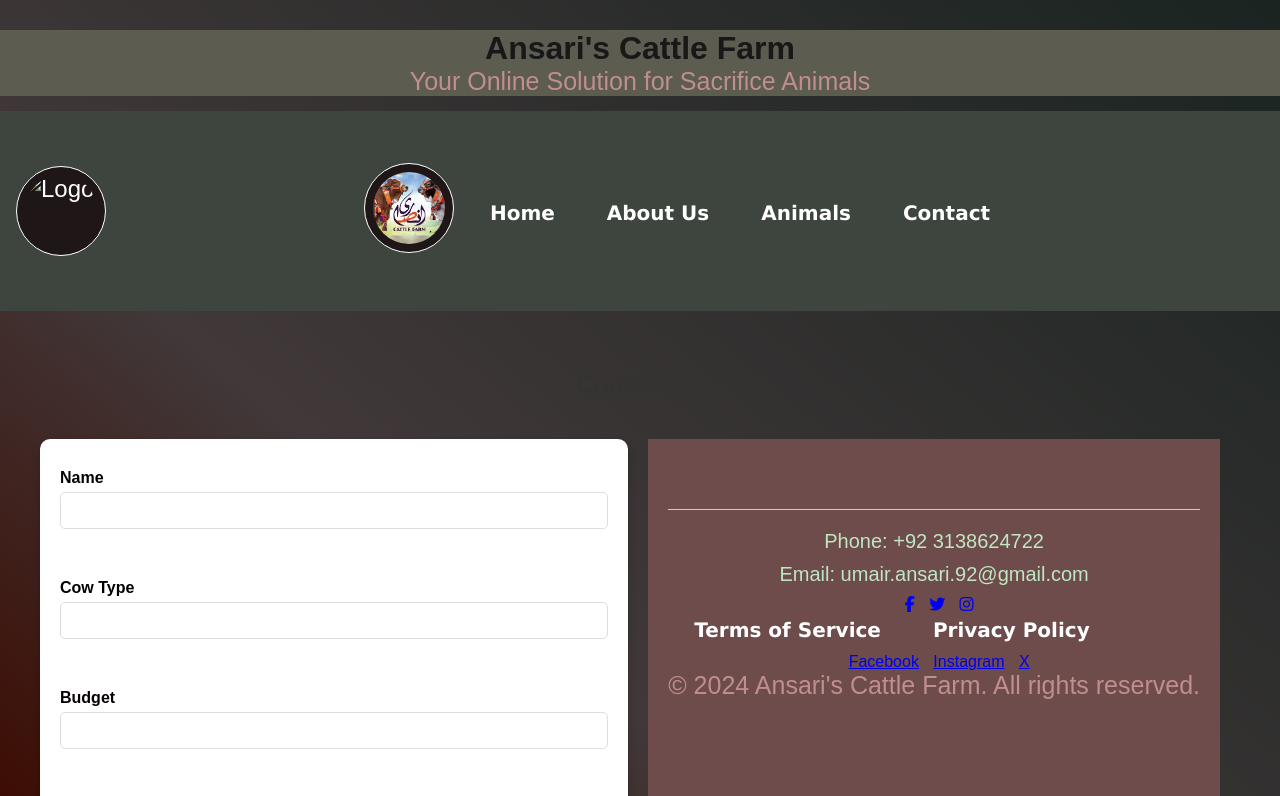
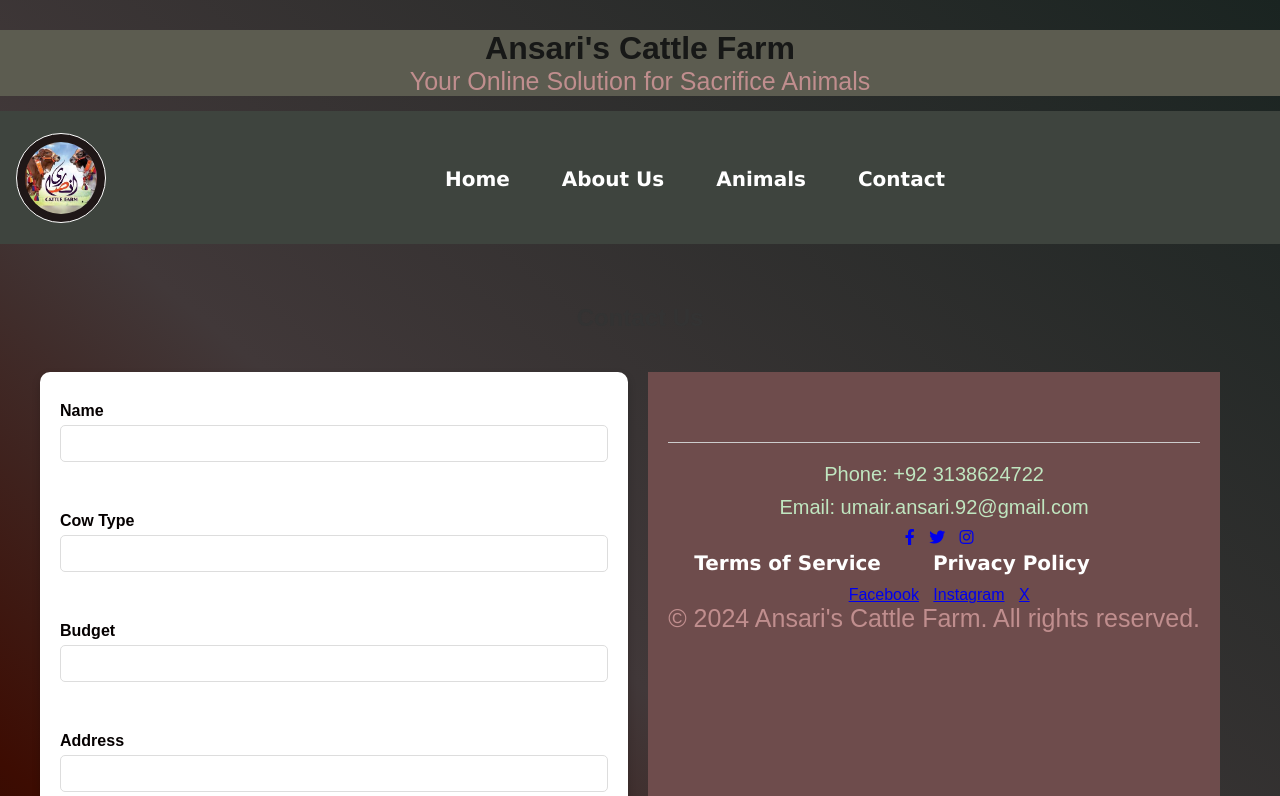
Before and after one commit to umairansari92/ansaricattlefarm, a plain HTML site: page contact.html in a window 1280 px wide. Shown: the top 796 px of the page. Drawn offline with nearby package versions, Linux system fonts and the light colour scheme; a small style sheet from the web is missing.

Commit message:
Update contact.html

```diff
--- a/contact.html
+++ b/contact.html
@@ -6,7 +6,8 @@
     <meta name="viewport" content="width=device-width, initial-scale=1.0">
     <title>Ansari's Cattle Farm</title>
     <link rel="stylesheet" href="styles.css">
-    <script src='https://kit.fontawesome.com/a076d05399.js' crossorigin='anonymous'></script>
+    <link rel="stylesheet" href="https://cdnjs.cloudflare.com/ajax/libs/font-awesome/5.15.4/css/all.min.css" integrity="sha384-jLKHWM98rU05y17L6OH6I5ED0Y2jI+H7Gg4e5xXYTII1Pi71bvepAOXW+N1Ncfh7" crossorigin="anonymous">
+
 </head>
 
 <body>
@@ -17,7 +18,7 @@
     </div>
     <header>
         <div class="topnav">
-            <img src="your-logo.png" alt="Logo">
+            <img src="Images/logo.jpeg" alt="Logo">
             <div class="menu-icon" id="menu-icon">
                 <div class="bar1"></div>
                 <div class="bar2"></div>
@@ -27,9 +28,9 @@
             <div class="header-content">
                 <nav class="topnav">
                     <div>
-                        <img src="Images/logo.jpeg" alt="Ansari's Cattle Farm">
+                        <!-- <img src="Images/logo.jpeg" alt="Ansari's Cattle Farm"> -->
                     </div>
-                    <ul>
+                    <ul id="nav-links">
                         <li><a href="index.html">Home</a></li>
                         <li><a href="about.html">About Us</a></li>
                         <li><a href="animals.html">Animals</a></li>
@@ -37,6 +38,9 @@
                     </ul>
 
                 </nav>
+                <div class="menu-icon" id="menu-icon">
+                    <i class="fas fa-bars"></i>
+                </div>
             </div>
         </div>
     </header>
```
